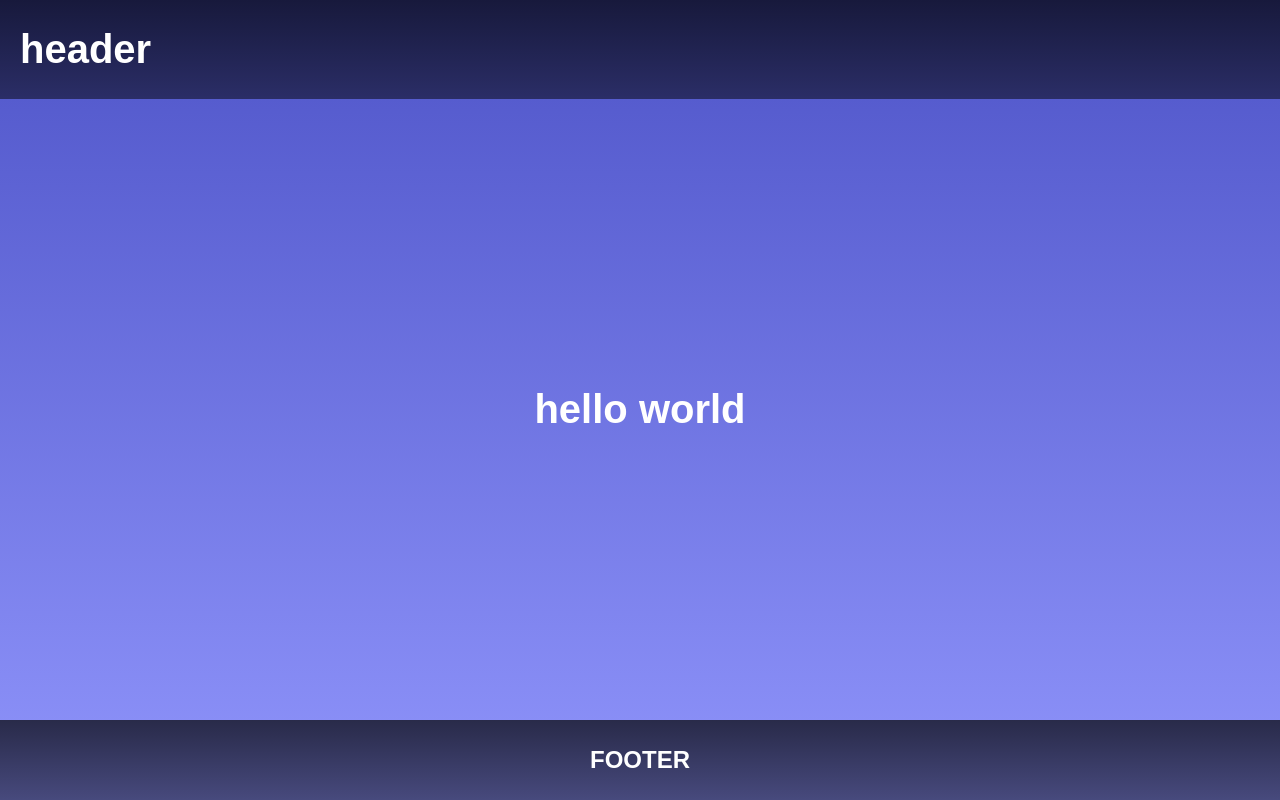
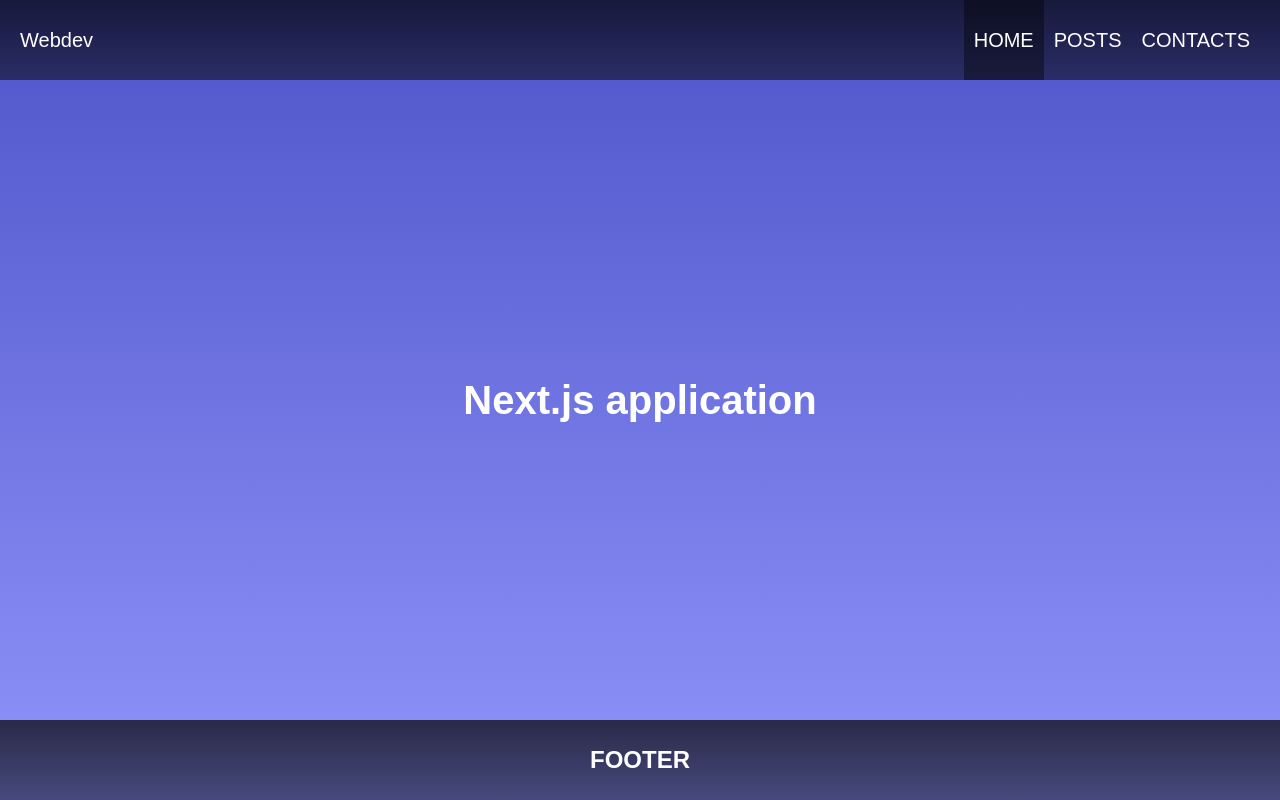
Before and after one commit to xtadeushx/webdev-next, a Next.js app: page / in a window 1280 px wide. Built offline with nearby package versions, Linux system fonts and the light colour scheme.

Commit message:
add routing and redirect

```diff
--- a/components/Header.tsx
+++ b/components/Header.tsx
@@ -1,10 +1,11 @@
 import React from 'react';
 import Heading from './Heading';
+import NavBar from './NavBar';
 
 const Header = () => {
     return (
         <header>
-            <Heading title='header' />
+            <NavBar />
         </header>
     );
 };
--- /dev/null
+++ b/components/NavBar.tsx
@@ -0,0 +1,33 @@
+import Link from 'next/link';
+import styles from '../styles/Navbar.module.scss';
+import { useRouter } from 'next/router';
+
+const navigation = [
+    { id: 1, title: 'Home', path: '/' },
+    { id: 2, title: 'Posts', path: '/posts' },
+    { id: 3, title: 'Contacts', path: '/contacts' },
+];
+const NavBar = () => {
+    const { pathname } = useRouter();
+
+    return (
+        <nav className={styles.nav}>
+            <div className={styles.log}>Webdev</div>
+            <div className={styles.links}>
+                {navigation.map(({ id, path, title }) => {
+                    return (
+                        <Link
+                            key={id}
+                            href={path}
+                            className={pathname === path ? styles.active : ''}
+                        >
+                            {title}
+                        </Link>
+                    );
+                })}
+            </div>
+        </nav>
+    );
+};
+
+export default NavBar;
--- a/pages/index.tsx
+++ b/pages/index.tsx
@@ -4,7 +4,7 @@ import styles from '../styles/Home.module.scss';
 const Home = () => {
     return (
         <div className={styles.wrapper}>
-            <Heading title='hello world' />
+            <Heading title='Next.js application' />
         </div>
     );
 };
--- a/pages/posts.tsx
+++ b/pages/posts.tsx
@@ -4,13 +4,13 @@ import Heading from '../components/Heading';
 const Posts = () => {
     return (
         <>
-         <Heading title='Posts list:' />
+            <Heading title='Posts list:' />
 
-            <p>
+            {/* <p>
                 Lorem ipsum dolor, sit amet consectetur adipisicing elit.
                 Blanditiis ratione corrupti repudiandae facilis deleniti nobis
                 nesciunt ipsa provident, quae aut?
-            </p>
+            </p> */}
         </>
     );
 };
```
Also changed, not shown: pages/404.tsx (+23 -7 lines).
